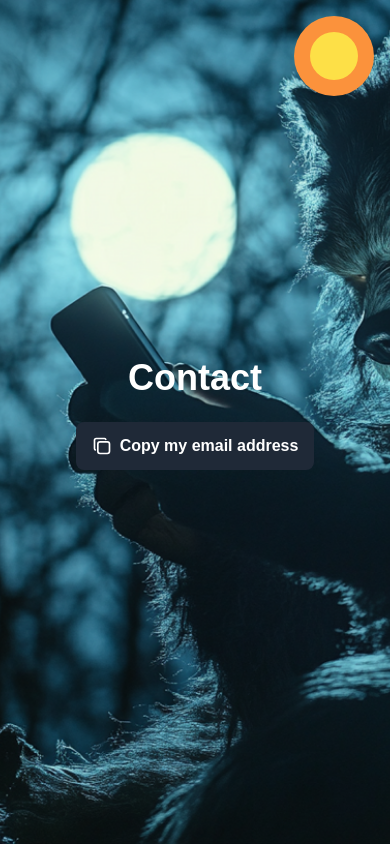
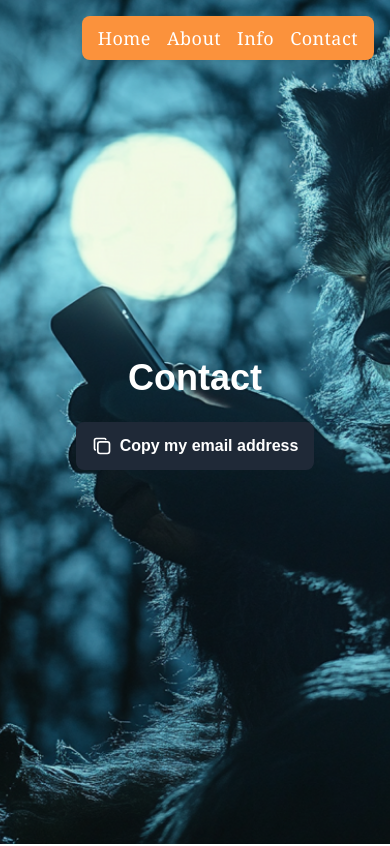
Before and after one commit to HollyNode/hp-ol, a Next.js app: page /components/contact in a window 390 px wide. Shown: the top 846 px of the page. Built offline with nearby package versions, Linux system fonts and the light colour scheme.

Commit message:
navbar responsive fixes

```diff
--- a/src/app/components/ui/Navbar.tsx
+++ b/src/app/components/ui/Navbar.tsx
@@ -3,7 +3,6 @@ import { useState, useEffect } from "react";
 import Link from "next/link";
 import { motion, AnimatePresence } from "framer-motion";
 
-// Define the type for a leaf object
 interface Leaf {
   id: number;
   x: number;
@@ -14,6 +13,17 @@ interface Leaf {
 const Navbar = () => {
   const [isHovered, setIsHovered] = useState(false);
   const [leaves, setLeaves] = useState<Leaf[]>([]);
+  const [isMobile, setIsMobile] = useState(false);
+
+  useEffect(() => {
+    const handleResize = () => {
+      setIsMobile(window.innerWidth < 640);
+    };
+
+    handleResize();
+    window.addEventListener('resize', handleResize);
+    return () => window.removeEventListener('resize', handleResize);
+  }, []);
 
   useEffect(() => {
     if (isHovered) {
@@ -44,17 +54,23 @@ const Navbar = () => {
       >
         <AnimatePresence>
           <motion.div
-            className={`rounded-lg p-6 shadow-lg flex flex-col items-center space-y-4 overflow-hidden ${
+            className={`rounded-lg shadow-lg flex ${isMobile ? 'flex-row justify-around' : 'flex-col items-center space-y-4'} overflow-hidden ${
               isHovered ? "bg-blue-900" : "bg-orange-400"
             }`}
             initial={false}
-            animate={{
+            animate={isMobile ? {
+              width: "auto",
+              height: "auto",
+              borderRadius: "0.5rem",
+            } : {
               width: isHovered ? "200px" : "80px",
               height: isHovered ? "250px" : "80px",
               borderRadius: isHovered ? "0.5rem" : "9999px",
             }}
             transition={{ duration: 0.5, ease: "easeInOut" }}
           >
+            {!isMobile && (
+              <>
                 {/* Sun Icon (visible when not hovered) */}
                 <motion.div
                   className="absolute top-1/2 left-1/2 transform -translate-x-1/2 -translate-y-1/2"
@@ -104,16 +120,18 @@ const Navbar = () => {
                     🍂
                   </motion.div>
                 ))}
+              </>
+            )}
 
             {/* Links */}
             <motion.ul
-              className="flex flex-col items-center space-y-2 text-white mt-4"
+              className={`flex ${isMobile ? 'flex-row justify-around w-full' : 'flex-col items-center space-y-2'} text-white ${isMobile ? 'p-2' : 'mt-4'}`}
               initial={{ opacity: 0 }}
-              animate={{ opacity: isHovered ? 1 : 0 }}
+              animate={{ opacity: isMobile ? 1 : (isHovered ? 1 : 0) }}
               transition={{ duration: 0.3, delay: isHovered ? 0.3 : 0 }}
             >
               {["Home", "About", "Info", "Contact"].map((item) => (
-                <li key={item}>
+                <li key={item} className={isMobile ? 'mx-2' : ''}>
                   <Link href={item === "Home" ? "/" : `/components/${item.toLowerCase()}`}>
                     <motion.span
                       className="font-serif text-lg tracking-wide relative group"
```
Lines whose indentation alone changed are shown as unchanged.
